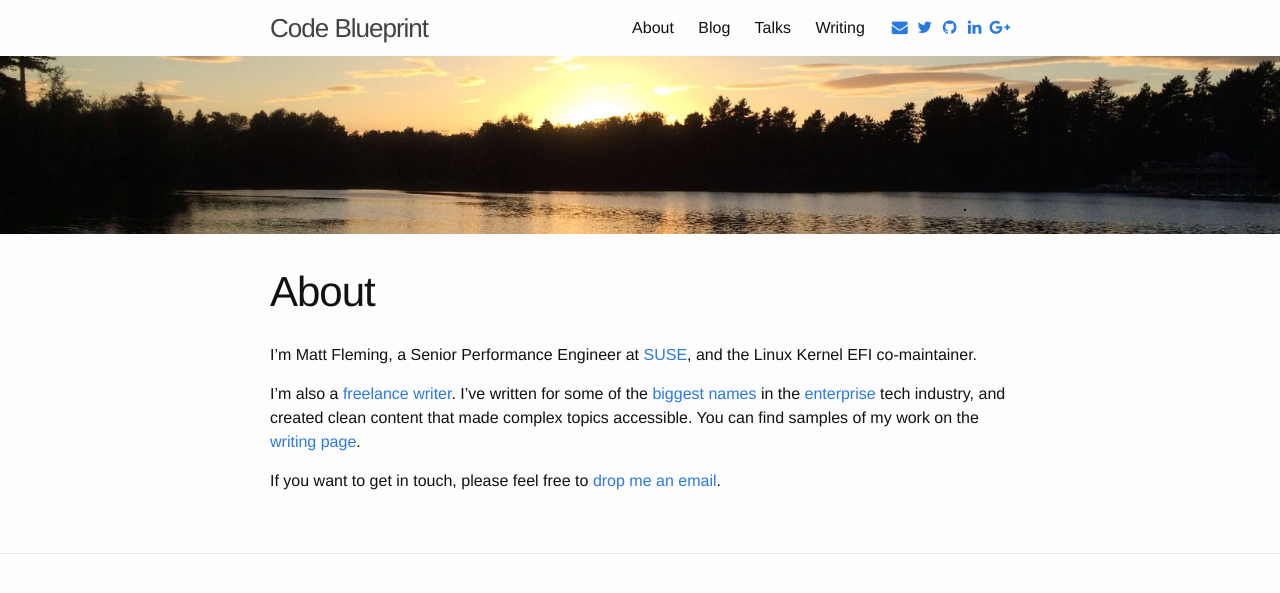
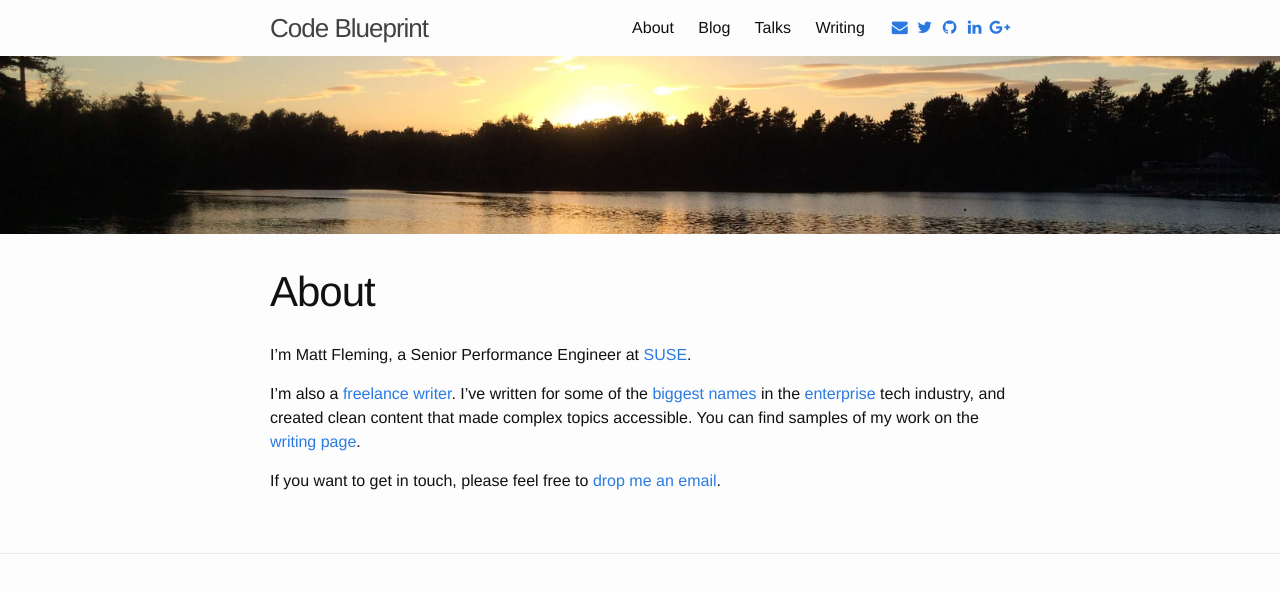
Before and after one commit to mfleming/mfleming.github.io, a Jekyll site: the page built from about.md, in a window 1280 px wide. Shown: the top 593 px of the page. Built offline with Jekyll 4.4.1, drawn with Linux system fonts in a browser that asks for light colours; nearby versions of some CDN libraries.

Commit message:
about: Remove reference to EFI maintainership.

```diff
--- a/about.md
+++ b/about.md
@@ -5,7 +5,7 @@ permalink: /about/
 ---
 
 I'm Matt Fleming, a Senior Performance Engineer at
-[SUSE](http://www.suse.com), and the Linux Kernel EFI co-maintainer.
+[SUSE](http://www.suse.com).
 
 I'm also a [freelance writer]({{ site.baseurl }}/writing/). I've
 written for some of the [biggest names](http://www.intel.com) in the
```
